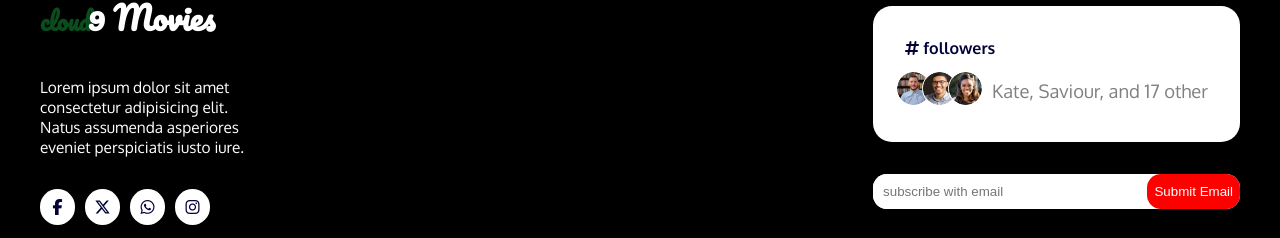
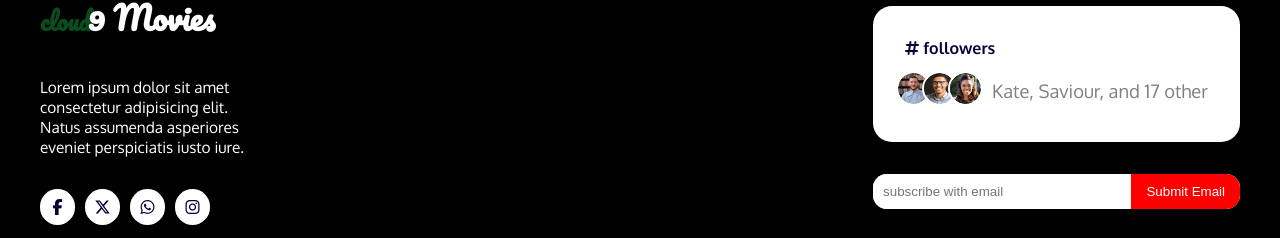
Before and after one commit to Joshua-ID/Movies-Site, a Vue app: page / in a window 1280 px wide. Shown: the part 1027-1265 px from the top of the page. Built offline with nearby package versions, Linux system fonts and the light colour scheme; no server answers.

Commit message:
feat: improve styling

```diff
--- a/src/components/FooterSection.vue
+++ b/src/components/FooterSection.vue
@@ -28,7 +28,9 @@
         </div>
       </div>
       <div class="subscription">
-        <input type="text" placeholder="subscribe with email" /><button>Submit Email</button>
+        <input type="text" placeholder="subscribe with email" /><button class="submit-btn">
+          Submit Email
+        </button>
       </div>
     </div>
   </div>
@@ -99,9 +101,14 @@
 }
 .users .profile-image img {
   width: 35px;
-  border: 1.5px solid #fff;
+  border: 2px solid #fff;
   margin-left: -9px;
   border-radius: 50px;
+
+  &:hover {
+    transform: translateY(-4px);
+    transition: ease-in-out;
+  }
 }
 .users .user-name {
   margin-left: 9px;
@@ -129,10 +136,14 @@
 .subscription button {
   background: red;
   color: #fff;
-  padding: 3px 7px;
-  border-radius: 14px;
+  padding: 3px 15px;
+  border-radius: 0 14px 14px 0;
   border: none;
   cursor: pointer;
+
+  &:hover {
+    color: rgb(10, 77, 29);
+  }
 }
 
 .social-icons .fa-brands {
```
